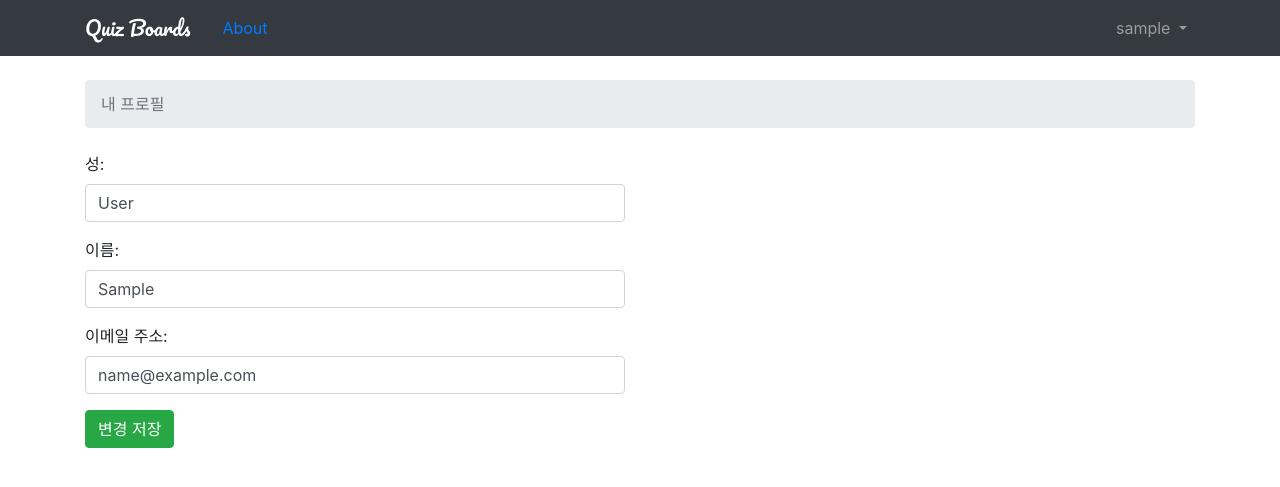
After one commit to Josephpaik/quiz_board, a Django app: page /settings/account/ in a window 1280 px wide. The commit adds this page. Shown: the top 487 px of the page. Run offline with Django 3.2, Linux system fonts and the light colour scheme; the visitor is signed in with stand-in values (Sample User, id 1); some libraries are stand-ins or nearby versions.

Commit message:
part 6 내 프로필 변경추가, 메시지 마크다운 기능 추가

```diff
--- a/accounts/views.py
+++ b/accounts/views.py
@@ -1,7 +1,23 @@
 from django.contrib.auth import login
+from django.contrib.auth.decorators import login_required
+from django.contrib.auth.models import User
 from django.shortcuts import render, redirect
+from django.urls import reverse_lazy
+from django.utils.decorators import method_decorator
+from django.views.generic import UpdateView
 
 from .forms import SignUpForm
+
+
+@method_decorator(login_required, name='dispatch')
+class UserUpdateView(UpdateView):
+    model = User
+    fields = ('last_name', 'first_name', 'email', )
+    template_name = 'my_account.html'
+    success_url = reverse_lazy('home')
+
+    def get_object(self, queryset=None):
+        return self.request.user
 
 
 def signup(request):
--- a/boards/models.py
+++ b/boards/models.py
@@ -1,6 +1,8 @@
 from django.db import models
 from django.contrib.auth.models import User
+from django.utils.safestring import mark_safe
 from django.utils.text import Truncator
+from markdown import markdown
 
 
 class Board(models.Model):
@@ -39,3 +41,6 @@ class Post(models.Model):
     def __str__(self):
         truncated_message = Truncator(self.message)
         return truncated_message.chars(30)
+
+    def get_message_as_markdown(self):
+        return mark_safe(markdown(self.message, safe_mode='escape'))
--- a/boards/templates/boards/reply_topic.html
+++ b/boards/templates/boards/reply_topic.html
@@ -29,7 +29,8 @@
                         <small class="text-muted">{{ post.created_at }}</small>
                     </div>
                 </div>
-                {{ post.message }}
+{#                {{ post.message }}#}
+                {{ post.get_message_as_markdown }}
             </div>
         </div>
     {% endfor %}
--- a/boards/templates/boards/topic_posts.html
+++ b/boards/templates/boards/topic_posts.html
@@ -35,7 +35,7 @@
                                 <small class="text-muted">{{ post.created_at }}</small>
                             </div>
                         </div>
-                        {{ post.message }}
+                        {{ post.get_message_as_markdown }}
                         {% if post.created_by == user %}
                             <div class="mb-3">
                                 <a href="{% url 'edit_post' post.topic.board.pk post.topic.pk post.pk %}"
--- a/quiz_board/urls.py
+++ b/quiz_board/urls.py
@@ -22,13 +22,11 @@ from accounts import views as accounts_views
 
 urlpatterns = [
     # index page
-    # path('', views.home, name='home'),
     path('', views.BoardListView.as_view(), name='home'),
     path('about/', views.about, name='about'),
     path('admin/', admin.site.urls),
 
     # board_topics
-    # path('boards/<int:pk>/', views.board_topics, name='board_topics'),
     path('boards/<int:pk>/', views.TopicListView.as_view(), name='board_topics'),
     path('boards/<int:pk>/new/', views.new_topic, name='new_topic'),
 
@@ -76,4 +74,6 @@ urlpatterns = [
     path('settings/password/done/', auth_views.PasswordChangeDoneView.as_view(
         template_name='password_change_done.html'),
          name='password_change_done'),
+    path('settings/account/', accounts_views.UserUpdateView.as_view(),
+         name='my_account'),
 ]
--- a/requirements.txt
+++ b/requirements.txt
@@ -1,6 +1,7 @@
 dj-database-url==0.5.0
 Django==2.0.4
 django-widget-tweaks==1.4.2
+Markdown==2.6.11
 python-decouple==3.1
 pytz==2018.4
 Unipath==1.1
--- a/templates/base.html
+++ b/templates/base.html
@@ -33,7 +33,7 @@
                                     {{ user.username }}
                                 </a>
                                 <div class="dropdown-menu dropdown-menu-right" aria-labelledby="userMenu">
-                                    <a class="dropdown-item" href="#">내 계정</a>
+                                    <a class="dropdown-item" href="{% url 'my_account' %}">내 계정</a>
                                     <a class="dropdown-item" href="{% url 'password_change' %}">비밀번호 변경</a>
                                     <div class="dropdown-divider"></div>
                                     <a class="dropdown-item" href="{% url 'logout' %}">로그아웃</a>
--- /dev/null
+++ b/templates/my_account.html
@@ -0,0 +1,19 @@
+{% extends 'base.html' %}
+
+{% block title %}내 프로필{% endblock %}
+
+{% block breadcrumb %}
+    <li class="breadcrumb-item active">내 프로필</li>
+{% endblock %}
+
+{% block content %}
+    <div class="row">
+        <div class="col-lg-6 col-md-8 col-sm-10">
+            <form method="post" novalidate>
+                {% csrf_token %}
+                {% include 'includes/form.html' %}
+                <button type="submit" class="btn btn-success" >변경 저장</button>
+            </form>
+        </div>
+    </div>
+{% endblock %}
```
